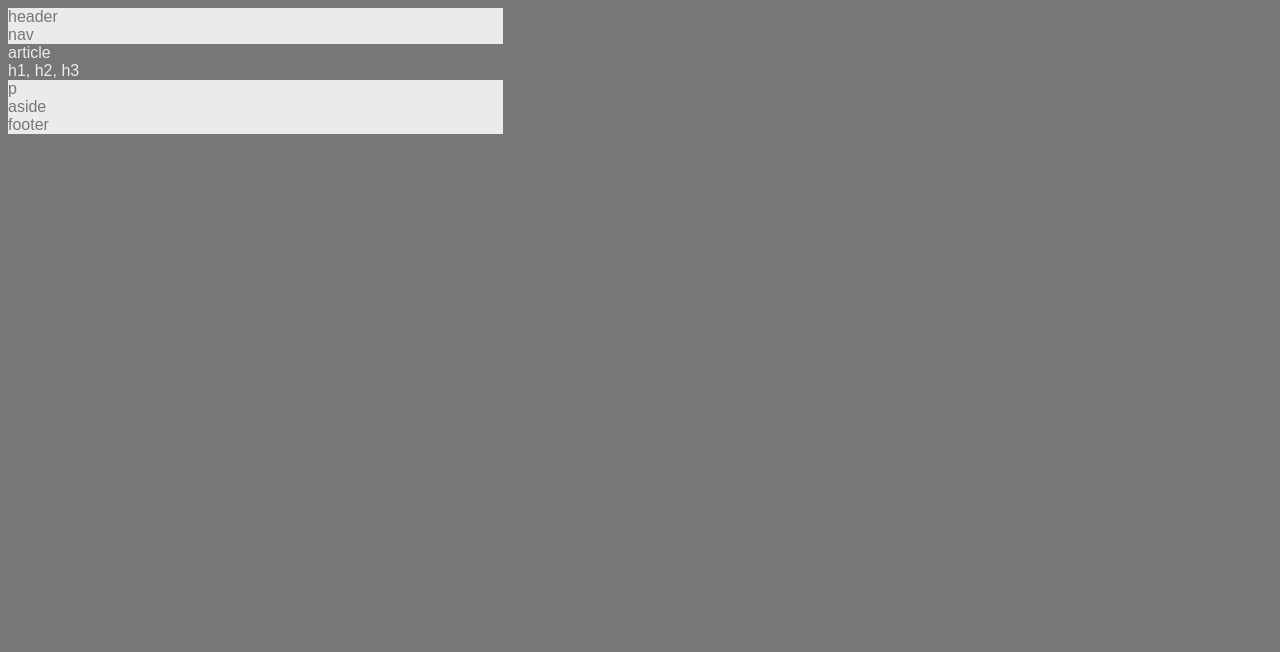
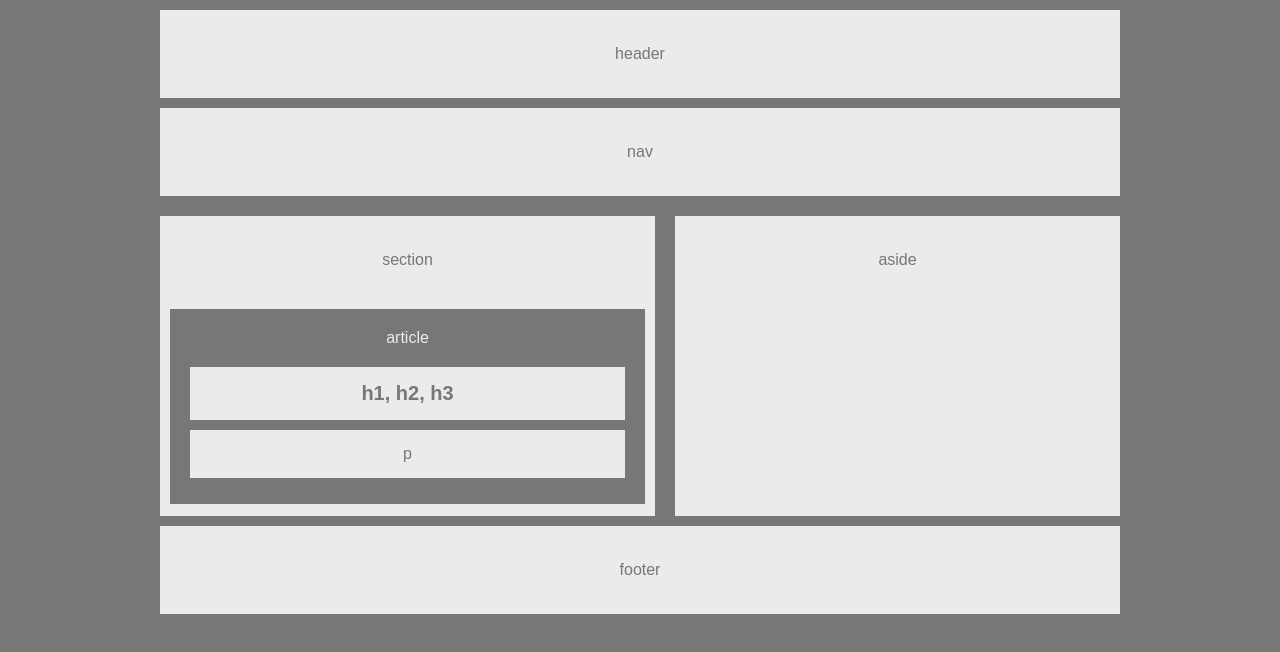
Before and after one commit to patlehmann1/HW-wireframe, a plain HTML site: page index.html in a window 1280 px wide. Drawn offline with Linux system fonts and the light colour scheme.

Commit message:
Final cut

```diff
--- a/index.html
+++ b/index.html
@@ -12,9 +12,9 @@
 
 <div class="nav">nav</div>
 
-<div class="section">
+<div class="section">section
     <div class="article">article
-        <div class="head2">h1, h2, h3</div>
+        <div class="headings2"><strong>h1, h2, h3</strong></div>
         <div class="pgraph">p</div>
     </div>
 
--- a/style.css
+++ b/style.css
@@ -2,46 +2,78 @@
     font-family: 'Arial';
     color:#777;
     background: #777;
-    width: '960px';
+    width: 960px;
+    margin: auto;
     font-size: '18px';
 }
 
 .head1 {
     background: #ebebeb;
-    width: 495px;
+    text-align: center;
+    clear: both;
+    padding: 35px 50px;
+    margin: 10px 0px;
 }
 
 .nav {
     background: #ebebeb;
-    width: 495px;
+    text-align: center;
+    clear: both;
+    padding: 35px 50px;
+    margin: 10px 0px;
 }
 
 .section {
+    margin: 10px 10px 10px 0px;
     background: #ebebeb;
-    width: 495px;
+    height: 265px;
+   width: 495px;
+   text-align: center;
+   float: left;
+   padding-top: 35px;
 }
 
 .article {
+    height: 175px;
+    padding-top: 20px;
+    margin: 40px 10px 10px 10px;
     color: #ebebeb;
     background: #777;
 }
 
-.head2 {
-    color: '#777',
-    background: '#ebebeb'
+.headings2 {
+    color: #777;
+    padding: 15px;
+    background: #ebebeb;
+    margin: 20px 20px 10px 20px;
+    font-size: 20px;
 }
 
 .pgraph {
+    overflow: auto;
     color: #777;
     background: #ebebeb;
+    padding: 15px;
+    margin: 10px 20px 5px 20px;
 }
 
 .aside {
+    text-align: center;
+    width: 445px;
+    height: 265px;
+    margin: 10px 0px 10px 10px;
+    padding-top: 35px;
+    overflow: auto;
+    float: left;
     background: #ebebeb;
-    width: 495px;
+    display: inline;
 }
 
 .footer {
+    clear: both;
     background: #ebebeb;
-    width: 495px;
+    text-align: center;
+    clear: both;
+    padding: 35px 35px;
+    margin: 30px 0px;
 }
```
